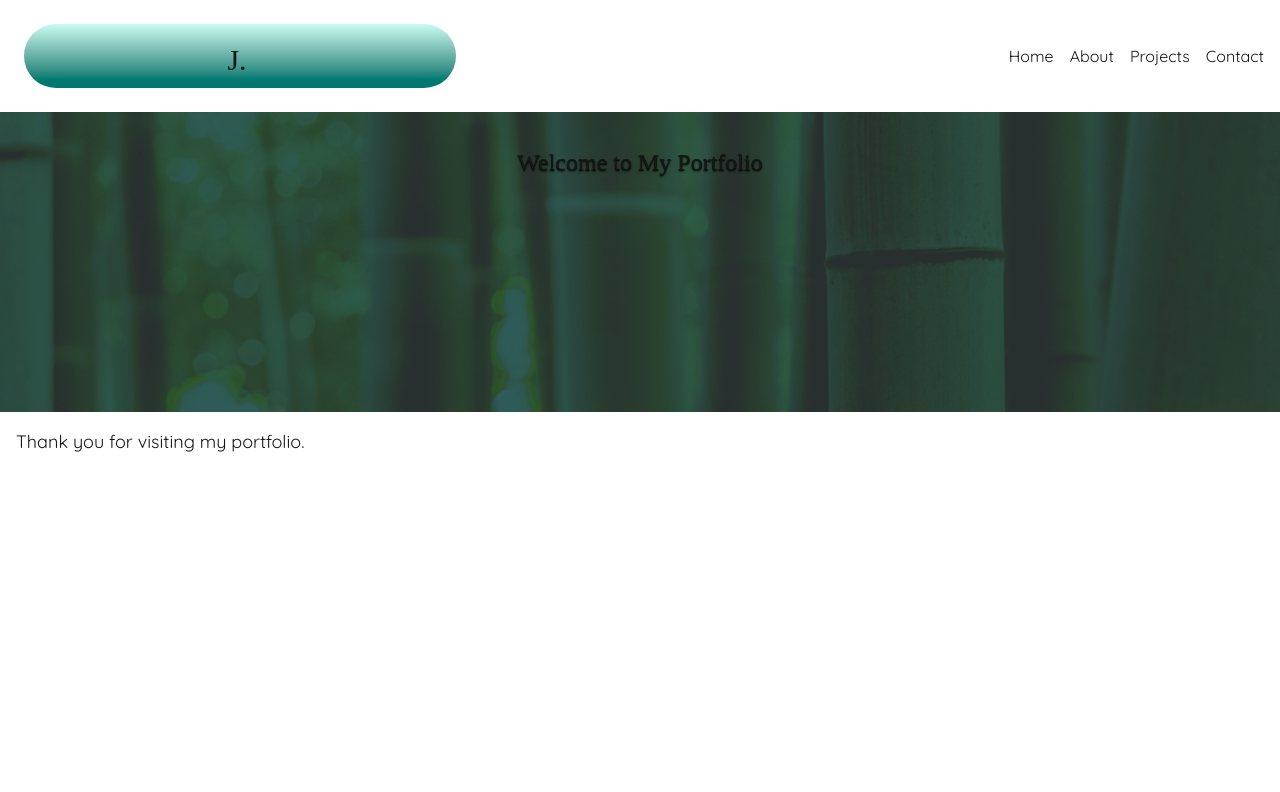
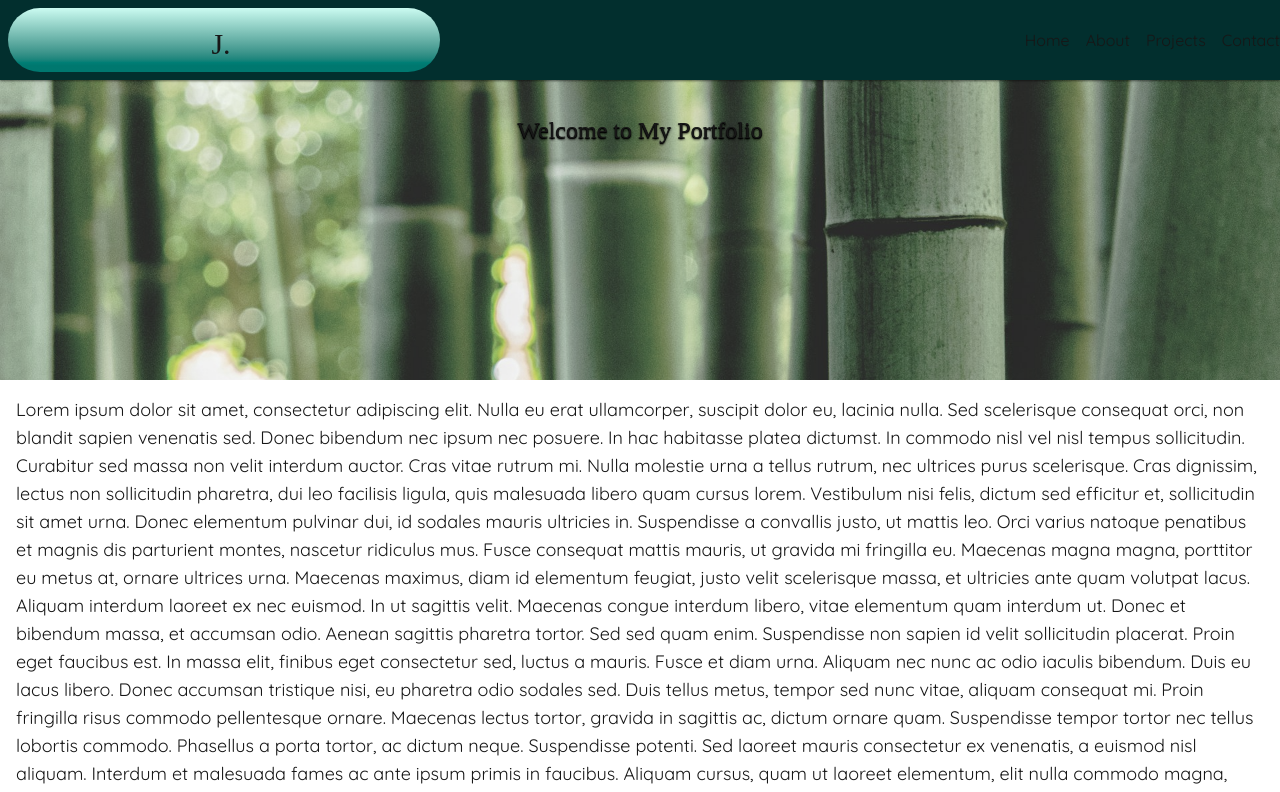
Before and after one commit to barnbarnwow/personal_website, a Next.js app: page / in a window 1280 px wide. Shown: the top 792 px of the page. Built offline with nearby package versions, Linux system fonts and the light colour scheme; a web font is replaced by a local one.

Commit message:
improved header and added sticky top behavior

```diff
--- a/app/components/header.tsx
+++ b/app/components/header.tsx
@@ -5,8 +5,12 @@ import Link from "next/link";
 export default function Header() {
   const [isOpen, setIsOpen] = useState(false);
 
+  const handleLinkClick = () => {
+    setIsOpen(false); // Close the menu when a link is clicked
+  };
+
   return (
-    <header className="p-4">
+    <header className="bg-teal-950 sticky top-0 z-50 shadow-xs/50 backdrop-blur-sm">
       {/* Only nav is flex */}
       <nav className="container mx-auto flex items-center justify-between">
         <div className="bg-radial from-teal-700 from-10% to-teal-100 md:bg-linear-to-t box-content size-8 p-4 m-2 rounded-full flex md:w-100 items-center justify-center">
@@ -39,7 +43,7 @@ export default function Header() {
 
         {/* Mobile toggle button */}
         <button
-          className="md:hidden absolute right-5 p-4 shadow-xs/50 rounded-full"
+          className="md:hidden absolute right-2 p-4 rounded-sm bg-teal-100/10"
           onClick={() => setIsOpen(!isOpen)}
         >
           {isOpen ? (
@@ -52,10 +56,11 @@ export default function Header() {
 
       {/* Mobile nav, appears below nav row */}
       {isOpen && (
-        <ul className="absolute z-50 shadow-xs/50 p-1 w-1/2 right-0 top-29 rounded-l bg-teal-900/50 backdrop-blur-sm md:hidden text-center animate-slideDownFade">
+        <ul className="absolute shadow-xs/50 p-1 w-1/2 right-0 top-20 rounded-l bg-teal-900/50 backdrop-blur-sm md:hidden text-center animate-slideDownFade">
           <li>
             <Link
               href="/"
+              onClick={handleLinkClick}
               className="block bg-teal-950 rounded p-2 m-1 hover:underline"
             >
               Home
@@ -64,6 +69,7 @@ export default function Header() {
           <li>
             <Link
               href="/about"
+              onClick={handleLinkClick}
               className="block bg-teal-950 rounded p-2 m-1 hover:underline"
             >
               About
@@ -72,6 +78,7 @@ export default function Header() {
           <li>
             <Link
               href="/projects"
+              onClick={handleLinkClick}
               className="block bg-teal-950 rounded p-2 m-1 hover:underline"
             >
               Projects
@@ -80,6 +87,7 @@ export default function Header() {
           <li>
             <Link
               href="/contact"
+              onClick={handleLinkClick}
               className="block bg-teal-950 rounded p-2 m-1 hover:underline"
             >
               Contact
--- a/app/page.tsx
+++ b/app/page.tsx
@@ -8,15 +8,110 @@ export default function Home() {
             backgroundSize: "cover",
             height: "300px",
           }}
-          className="bg-teal-900 bg-blend-multiply"
+          className="grayscale-50"
         >
-          <h2 className="pt-9 text-shadow-sm/50 backdrop-contrast-70 size-full text-center">
+          <h2 className="pt-9 text-shadow-sm/80 size-full text-center">
             Welcome to My Portfolio
           </h2>
         </div>
         <div className="md:flex-1 m-4">
           <p className="text-lg md:text-lg">
-            Thank you for visiting my portfolio.
+            Lorem ipsum dolor sit amet, consectetur adipiscing elit. Nulla eu
+            erat ullamcorper, suscipit dolor eu, lacinia nulla. Sed scelerisque
+            consequat orci, non blandit sapien venenatis sed. Donec bibendum nec
+            ipsum nec posuere. In hac habitasse platea dictumst. In commodo nisl
+            vel nisl tempus sollicitudin. Curabitur sed massa non velit interdum
+            auctor. Cras vitae rutrum mi. Nulla molestie urna a tellus rutrum,
+            nec ultrices purus scelerisque. Cras dignissim, lectus non
+            sollicitudin pharetra, dui leo facilisis ligula, quis malesuada
+            libero quam cursus lorem. Vestibulum nisi felis, dictum sed
+            efficitur et, sollicitudin sit amet urna. Donec elementum pulvinar
+            dui, id sodales mauris ultricies in. Suspendisse a convallis justo,
+            ut mattis leo. Orci varius natoque penatibus et magnis dis
+            parturient montes, nascetur ridiculus mus. Fusce consequat mattis
+            mauris, ut gravida mi fringilla eu. Maecenas magna magna, porttitor
+            eu metus at, ornare ultrices urna. Maecenas maximus, diam id
+            elementum feugiat, justo velit scelerisque massa, et ultricies ante
+            quam volutpat lacus. Aliquam interdum laoreet ex nec euismod. In ut
+            sagittis velit. Maecenas congue interdum libero, vitae elementum
+            quam interdum ut. Donec et bibendum massa, et accumsan odio. Aenean
+            sagittis pharetra tortor. Sed sed quam enim. Suspendisse non sapien
+            id velit sollicitudin placerat. Proin eget faucibus est. In massa
+            elit, finibus eget consectetur sed, luctus a mauris. Fusce et diam
+            urna. Aliquam nec nunc ac odio iaculis bibendum. Duis eu lacus
+            libero. Donec accumsan tristique nisi, eu pharetra odio sodales sed.
+            Duis tellus metus, tempor sed nunc vitae, aliquam consequat mi.
+            Proin fringilla risus commodo pellentesque ornare. Maecenas lectus
+            tortor, gravida in sagittis ac, dictum ornare quam. Suspendisse
+            tempor tortor nec tellus lobortis commodo. Phasellus a porta tortor,
+            ac dictum neque. Suspendisse potenti. Sed laoreet mauris consectetur
+            ex venenatis, a euismod nisl aliquam. Interdum et malesuada fames ac
+            ante ipsum primis in faucibus. Aliquam cursus, quam ut laoreet
+            elementum, elit nulla commodo magna, viverra convallis mi urna
+            varius nulla. Curabitur nec nunc facilisis orci sollicitudin tempus.
+            Duis eu orci luctus, aliquam leo ut, porta orci. Donec id
+            ullamcorper ligula. Maecenas lacinia sagittis dui, nec sagittis
+            lacus dictum ac. Nunc laoreet enim in est dignissim, sit amet
+            hendrerit libero maximus. Maecenas non malesuada elit. Donec
+            accumsan fringilla nisi. Vestibulum ante ipsum primis in faucibus
+            orci luctus et ultrices posuere cubilia curae; Sed a nulla id dolor
+            egestas luctus. Vivamus faucibus, leo nec tempor convallis, libero
+            sapien mattis nunc, at varius ex mauris porta nunc. Sed porttitor,
+            nunc ac placerat dapibus, ex mauris consectetur purus, eu consequat
+            ante magna quis sapien. Pellentesque iaculis gravida magna, a
+            facilisis risus viverra non. Aliquam a pharetra sem, nec vulputate
+            nibh. Aliquam cursus congue turpis, eget semper mauris finibus eget.
+            Quisque tellus tortor, sollicitudin vitae posuere ac, volutpat quis
+            elit. Nullam in arcu placerat, porttitor ipsum vel, molestie elit.
+            Sed turpis elit, dignissim sed iaculis laoreet, porttitor id ipsum.
+            Nam ultrices, massa nec vestibulum feugiat, dui odio commodo sem,
+            sed accumsan tellus mi in purus. Morbi vitae est egestas, rutrum sem
+            in, interdum est. Integer condimentum, arcu eu efficitur pharetra,
+            augue odio pulvinar est, a commodo nisi ipsum at dolor. Praesent
+            ullamcorper suscipit eros a ullamcorper. Fusce pulvinar enim tortor,
+            sit amet elementum diam tempus vel. Cras dictum justo pretium,
+            dignissim massa sed, sodales leo. Ut consectetur lorem sit amet
+            pretium malesuada. Integer id metus in sem laoreet consequat. Mauris
+            eleifend purus vel nulla malesuada, ac ultrices turpis mattis. Sed
+            ut volutpat justo. Phasellus sit amet massa dolor. Pellentesque ut
+            turpis sem. Ut mollis pulvinar luctus. Praesent quis vehicula ex, a
+            lacinia magna. Proin ultrices, eros in consequat mattis, lacus dui
+            tincidunt mi, nec efficitur mauris ex eget sem. Cras vel semper
+            ligula. Praesent quis quam ut odio vehicula lacinia sed nec diam.
+            Phasellus semper tempus nunc in auctor. Donec commodo facilisis elit
+            eget tempor. Cras id orci mollis, rutrum erat id, consequat ante. In
+            hac habitasse platea dictumst. Vivamus mollis ipsum nunc, id
+            molestie est blandit id. Nam quam sapien, aliquet eget scelerisque
+            ut, iaculis eget nisi. Nullam gravida, odio vitae egestas efficitur,
+            tortor nunc sodales purus, non semper massa augue sed sapien.
+            Pellentesque accumsan leo at malesuada fermentum. Vestibulum
+            elementum iaculis pretium. Praesent dignissim eros quis odio
+            bibendum consectetur. Suspendisse ultrices nisl velit, id rhoncus
+            augue egestas at. Quisque feugiat eget leo sit amet eleifend. Sed
+            nisl est, efficitur id erat at, elementum mattis massa. Pellentesque
+            habitant morbi tristique senectus et netus et malesuada fames ac
+            turpis egestas. Integer suscipit fringilla finibus. Vestibulum sit
+            amet sagittis lectus. Morbi congue felis nec auctor tincidunt.
+            Curabitur ac consequat nunc. Integer tempus turpis vel sodales
+            congue. Pellentesque porta eleifend nulla at laoreet. Maecenas porta
+            sapien tortor, vel vestibulum nunc pharetra eu. Donec nec fringilla
+            nibh. Donec ornare lacus in ipsum venenatis molestie. Cras eu velit
+            dapibus, lacinia libero nec, consectetur mauris. Nunc in eleifend
+            sapien. Donec sit amet ante sed tellus rutrum eleifend non at purus.
+            Sed in enim eu quam auctor pretium a non elit. Maecenas commodo sit
+            amet velit vel lobortis. Vivamus volutpat massa et elit varius
+            malesuada. Aenean auctor, turpis eu vulputate congue, arcu erat
+            consectetur enim, vel fringilla tortor massa vitae quam. Nunc in
+            pellentesque neque, sit amet dictum dolor. Donec luctus, lorem nec
+            rhoncus ultricies, justo ipsum ullamcorper lacus, sed tristique
+            massa enim ut augue. Vestibulum condimentum, nibh nec dapibus
+            viverra, diam nisi pulvinar mauris, eget convallis ex libero quis
+            ex. Vestibulum justo nisl, sagittis vitae massa eu, fringilla
+            venenatis nisl. Quisque eleifend consectetur arcu eu egestas.
+            Phasellus molestie ligula quis nunc aliquam eleifend. Nullam ac
+            dictum felis, sit amet tempus tellus. Ut vitae pretium enim, vel
+            ultrices est. Vivamus convallis euismod tellus vel pulvinar. Donec
+            sit amet erat non metus volutpat vehicula.
           </p>
         </div>
       </main>
```
